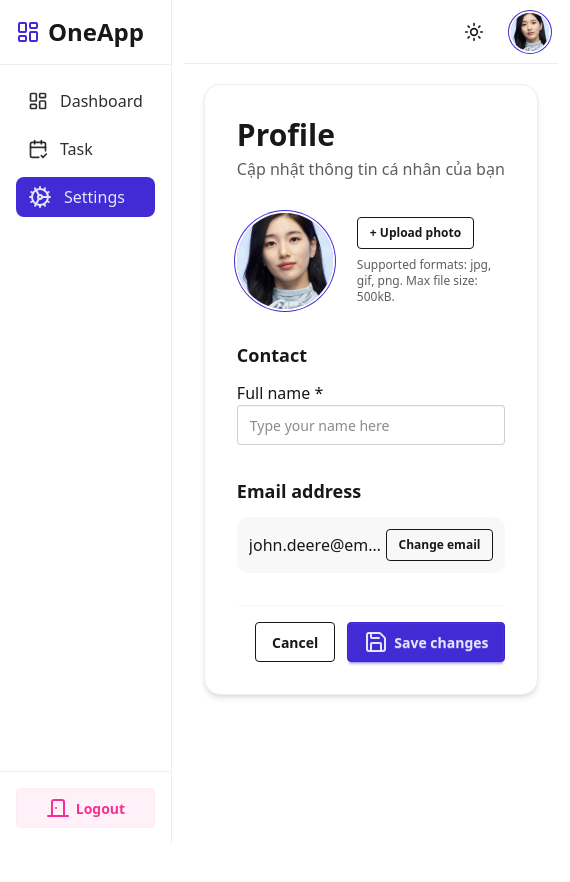
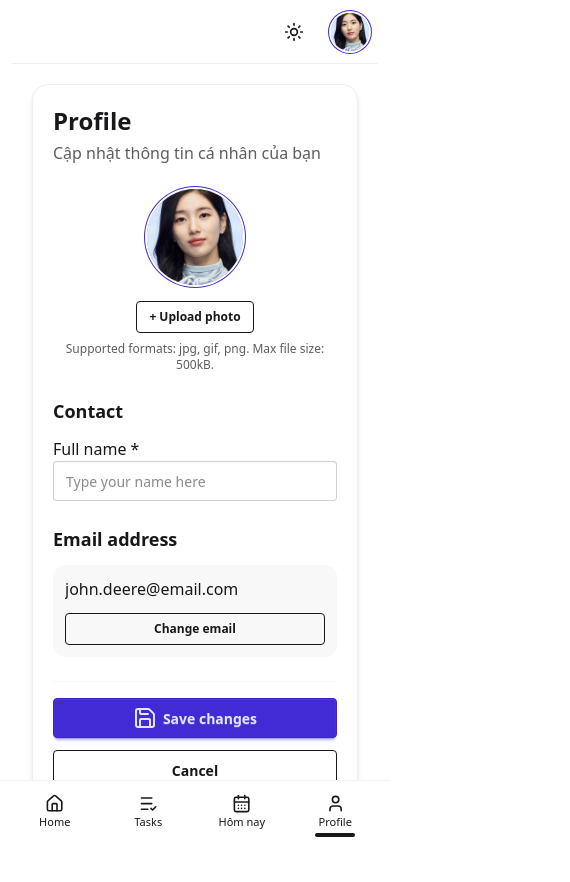
Before and after one commit to ngthanhvu/OneTaskApp, a Vue app: page /profile in a window 390 px wide. Shown: the top 882 px of the page, 570 px wide, since content can reach past the window. Before the commit the page ends 844 px from the top, so only its background shows below. Built offline with nearby package versions, Linux system fonts and the light colour scheme; what @vueuse/head, v-calendar would draw is missing.

Commit message:
feat: enhance layout and profile page with responsive design and local storage for login

```diff
--- a/src/layouts/MainLayout.vue
+++ b/src/layouts/MainLayout.vue
@@ -1,18 +1,38 @@
 <template>
     <div class="flex min-h-screen">
-        <Sidebar />
-        <main class="flex-1 px-3">
+        <!-- Sidebar: hidden on mobile, visible on md+ -->
+        <div class="hidden md:block">
+            <Sidebar />
+        </div>
+        <main class="flex-1 px-3 pb-16 md:pb-0">
             <Navbar />
             <div class="p-5">
                 <router-view />
             </div>
         </main>
+
+        <!-- Mobile bottom dock navigation (DaisyUI dock) -->
+        <nav class="dock md:hidden z-50 fixed bottom-0 left-0 right-0">
+            <router-link to="/" :class="[{ 'dock-active': $route.name === 'home' }]">
+                <Home class="size-[1.2em]" /><span class="dock-label">Home</span>
+            </router-link>
+            <router-link to="/tasks" :class="[{ 'dock-active': $route.name === 'TaskPage' }]">
+                <ListCheck class="size-[1.2em]" /><span class="dock-label">Tasks</span>
+            </router-link>
+            <router-link to="/tasks/today" :class="[{ 'dock-active': $route.name === 'TaskToday' }]">
+                <CalendarDays class="size-[1.2em]" /><span class="dock-label">Hôm nay</span>
+            </router-link>
+            <router-link to="/profile" :class="[{ 'dock-active': $route.name === 'profile' }]">
+                <User class="size-[1.2em]" /><span class="dock-label">Profile</span>
+            </router-link>
+        </nav>
     </div>
 </template>
 
 <script setup lang="ts">
 import Sidebar from '../components/Sidebar.vue';
 import Navbar from '../components/Navbar.vue';
+import { Home, ListCheck, CalendarDays, User } from 'lucide-vue-next'
 </script>
 
 <style scoped></style>
--- a/src/pages/Home.vue
+++ b/src/pages/Home.vue
@@ -4,7 +4,7 @@
         <div class="flex flex-col md:flex-row md:items-center md:justify-between gap-4">
             <div>
                 <h1 class="text-3xl font-bold">👋 {{ greeting }}, Vũ!</h1>
-                <p class="text-base-content/70">
+                <p class="text-base-content/70 sm:text-lg">
                     Hôm nay là <span class="font-medium">{{ todayFormatted }}</span>
                 </p>
             </div>
--- a/src/pages/auth/Login.vue
+++ b/src/pages/auth/Login.vue
@@ -59,7 +59,7 @@
 </template>
 
 <script setup lang="ts">
-import { ref } from 'vue'
+import { ref, onMounted } from 'vue'
 import { useRouter } from 'vue-router'
 import { Mail, KeyRound, LogIn } from 'lucide-vue-next'
 
@@ -71,12 +71,33 @@ const loading = ref(false)
 
 function handleLogin() {
     if (!email.value || !password.value) return
+    if (remember.value) {
+        localStorage.setItem('email', email.value)
+        localStorage.setItem('password', password.value)
+        localStorage.setItem('remember', 'true')
+    } else {
+        localStorage.removeItem('email')
+        localStorage.removeItem('password')
+        localStorage.removeItem('remember')
+    }
+    // Giả lập đăng nhập
     loading.value = true
     setTimeout(() => {
         loading.value = false
         router.push('/')
     }, 1000)
 }
+
+onMounted(() => {
+    const saveEmail = localStorage.getItem('email')
+    const savePassword = localStorage.getItem('password')
+    const saveRemember = localStorage.getItem('remember')
+    if(saveEmail && savePassword) {
+        email.value = saveEmail
+        password.value = savePassword
+        remember.value = saveRemember === 'true'
+    }
+})
 </script>
 
 <style scoped>
--- a/src/pages/auth/Profile.vue
+++ b/src/pages/auth/Profile.vue
@@ -1,19 +1,19 @@
 <template>
-    <div class="mx-auto bg-base-100 rounded-2xl shadow-md border border-base-300 p-8 space-y-8">
+    <div class="mx-auto max-w-2xl bg-base-100 rounded-2xl shadow-md border border-base-300 p-5 sm:p-8 space-y-6 sm:space-y-8">
         <!-- Header -->
         <div>
-            <h1 class="text-3xl font-bold mb-1">Profile</h1>
+            <h1 class="text-2xl sm:text-3xl font-bold mb-1">Profile</h1>
             <p class="text-base-content/70">Cập nhật thông tin cá nhân của bạn</p>
         </div>
 
         <!-- Profile photo -->
-        <div class="flex items-center gap-6">
-            <div class="avatar">
-                <div class="w-24 rounded-full ring ring-primary ring-offset-base-100 ring-offset-2 overflow-hidden">
+        <div class="flex flex-col sm:flex-row sm:items-center gap-4 sm:gap-6">
+            <div class="avatar self-center sm:self-auto">
+                <div class="w-24 sm:w-28 rounded-full ring ring-primary ring-offset-base-100 ring-offset-2 overflow-hidden">
                     <img :src="photoUrl || '/image.png'" alt="Profile photo" />
                 </div>
             </div>
-            <div>
+            <div class="text-center sm:text-left">
                 <button class="btn btn-outline btn-sm mb-2" @click="uploadPhoto">+ Upload photo</button>
                 <p class="text-xs text-base-content/70">
                     Supported formats: jpg, gif, png. Max file size: 500kB.
@@ -22,7 +22,7 @@
         </div>
 
         <!-- Contact -->
-        <div>
+        <div class="space-y-3">
             <h2 class="text-lg font-semibold mb-3">Contact</h2>
             <label class="form-control w-full">
                 <span class="label-text font-medium mb-1">Full name *</span>
@@ -32,18 +32,18 @@
         </div>
 
         <!-- Email -->
-        <div>
+        <div class="space-y-3">
             <h2 class="text-lg font-semibold mb-3">Email address</h2>
-            <div class="flex items-center justify-between bg-base-200 rounded-xl p-3">
+            <div class="flex flex-col sm:flex-row sm:items-center justify-between gap-3 bg-base-200 rounded-xl p-3">
                 <p class="truncate">{{ email }}</p>
-                <button class="btn btn-outline btn-sm" @click="changeEmail">Change email</button>
+                <button class="btn btn-outline btn-sm w-full sm:w-auto" @click="changeEmail">Change email</button>
             </div>
         </div>
 
         <!-- Actions -->
-        <div class="flex justify-end gap-3 pt-4 border-t border-base-200">
-            <button class="btn btn-outline">Cancel</button>
-            <button class="btn btn-primary">
+        <div class="flex flex-col-reverse sm:flex-row sm:justify-end gap-3 pt-4 border-t border-base-200">
+            <button class="btn btn-outline w-full sm:w-auto">Cancel</button>
+            <button class="btn btn-primary w-full sm:w-auto">
                 <Save />
                 Save changes
             </button>
```
Also changed, not shown: 1 other file (tests, documents, lock files or other folders).
